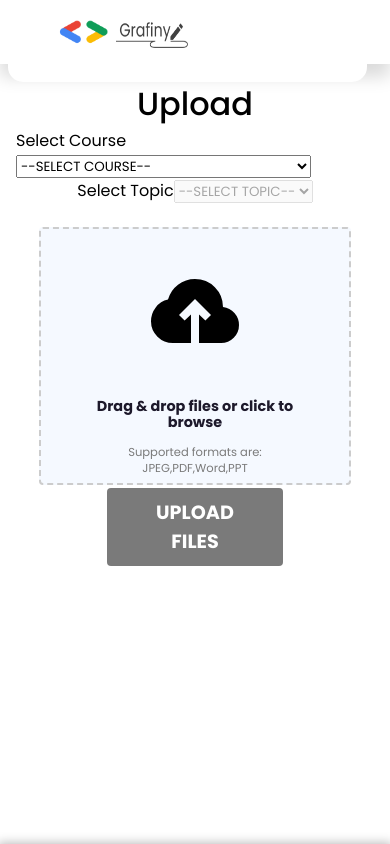
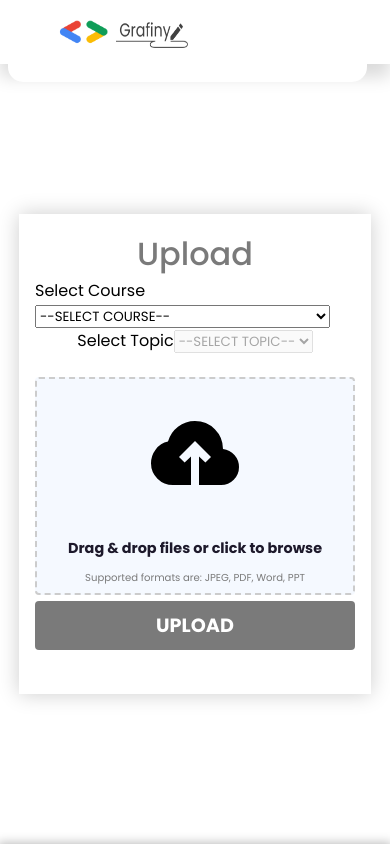
Before and after one commit to gdsc-nits-org/grafiny-client, a React (Vite) app: page /upload in a window 390 px wide. Shown: the top 844 px of the page. Built offline with nearby package versions, Linux system fonts and the light colour scheme; some icons are missing.

Commit message:
MODIFY:CSS stylings

```diff
--- a/src/Pages/Upload/Upload.jsx
+++ b/src/Pages/Upload/Upload.jsx
@@ -145,6 +145,7 @@ const UploadingPage = () => {
   };
 
   return (
+    <div className={styles["main-upload-page"]}>
       <div
         className={styles["uploading-page"]}
         onDrop={handleDrop}
@@ -154,7 +155,12 @@ const UploadingPage = () => {
 
         <div className={styles["dropdown-container"]}>
           <label htmlFor="course">Select Course</label>
-        <select id="course" value={selectedCourse} onChange={handleCourseChange}>
+          <select
+            id="course"
+            value={selectedCourse}
+            onChange={handleCourseChange}
+            disabled={files.length}
+          >
             <option value=" ">--SELECT COURSE--</option>
             {courseOptions.map((course) => (
               <option key={course.id} value={course.id}>
@@ -171,7 +177,7 @@ const UploadingPage = () => {
             id="topic"
             value={selectedTopic}
             onChange={handleTopicChange}
-          disabled={!selectedCourse}
+            disabled={!selectedCourse || selected}
           >
             <option value=" ">--SELECT TOPIC--</option>
             {topicOptions.map(
@@ -197,7 +203,7 @@ const UploadingPage = () => {
               </div>
               <div className={styles["upload-text"]}>
                 Drag & drop files or click to browse
-              <p>Supported formats are: JPEG,PDF,Word,PPT</p>
+                <p>Supported formats are: JPEG, PDF, Word, PPT</p>
               </div>
             </div>
           </label>
@@ -273,8 +279,9 @@ const UploadingPage = () => {
             }`}
             onClick={handleUpload}
           >
-          UPLOAD FILES
+            UPLOAD
           </button>
+        </div>
       </div>
     </div>
   );
--- a/src/Pages/Upload/Upload.module.scss
+++ b/src/Pages/Upload/Upload.module.scss
@@ -1,13 +1,26 @@
+.main-upload-page {
+  min-height: calc(100vh - 4rem);
+  display: flex;
+  flex-direction: column;
+  align-items: center;
+
   .uploading-page {
     display: flex;
     flex-direction: column;
     align-items: center;
     padding: 1em;
     font-family: Arial, sans-serif;
-  min-height: calc(100vh - 4rem);
+    width: 28rem;
+    margin: auto;
+    height: 30rem;
+    overflow: scroll;
+    -ms-overflow-style: none;
+    scrollbar-width: none;
+    box-shadow: 0px 0px 20px rgba(0, 0, 0, 0.2);
 
     h1 {
       font-weight: 500;
+      color: var(--gdsc-grayish-2-100);
     }
 
     .file-upload {
@@ -21,7 +34,7 @@
       }
 
       .upload-box {
-      padding: 3em 6em;
+        padding: 1em;
         display: flex;
         flex-direction: column;
         align-items: center;
@@ -30,7 +43,7 @@
         background: rgba(161, 194, 250, 0.1);
         border: 2px dashed #ccc;
         border-radius: 4px;
-      width: 45vw;
+        width: 25rem;
 
         .upload-icon {
           font-size: 6em;
@@ -54,20 +67,14 @@
             font-family: "Poppins";
             font-style: normal;
             font-weight: 400;
-          font-size: 0.8em;
-          display: flex;
-          align-items: center;
-          text-align: center;
+            font-size: 0.7em;
             color: var(--gdsc-grayish-2-100);
-          flex: none;
-          order: 0;
-          flex-grow: 0;
           }
         }
       }
 
       :hover {
-      border-color: #111;
+        border-color: var(--gdsc-blue-3-100);
       }
     }
 
@@ -86,7 +93,7 @@
       font-size: 1.4em;
       color: var(--gdsc-grayish-2-100);
       margin: 1em 0 0.5em 0;
-    width: 45vw;
+      width: 25rem;
     }
 
     .file-progress-bar {
@@ -104,10 +111,10 @@
         display: flex;
         justify-content: space-between;
         align-items: center;
-      width: 45vw;
+        width: 25rem;
         padding: 0.7em;
-      border-radius: 5px;
-      border: 1px solid var(--gdsc-blue-3-100);
+        border-radius: 1em;
+        border: 1px solid var(--gdsc-dark-1-100);
 
         .file-name {
           font-size: 1em;
@@ -127,10 +134,10 @@
     .disabled-upload-button {
       color: var(--gdsc-bg-2-100);
       border: none;
-    width: 45vw;
+      width: 25rem;
       transition: background-color 0.3s;
       border-radius: 4px;
-    font-family: "Poppins";
+      font-family: var(--gdsc-font-1);
       font-style: normal;
       font-weight: 700;
       font-size: 1.2em;
@@ -152,43 +159,19 @@
     }
   }
 
-@media screen and (max-width: 900px) {
-  .uploading-page {
-    .file-upload {
-      .upload-box {
-        width: 60vw;
-        padding: 1.5em 3em;
-
-        .upload-text {
-          font-size: 1.1rem;
-        }
+  ::-webkit-scrollbar {
+    display: none;
   }
 }
 
-    .uploadStatus {
-      font-size: 1.2em;
-      margin: 1em 0 0.5em 0;
-      width: 60vw;
-    }
-
-    .uploaded-files {
-      .uploaded-file {
-        width: 60vw;
-      }
-    }
-
-    .upload-button {
-      width: 60vw;
-    }
-  }
-}
-
-@media screen and (max-width: 550px) {
+@media screen and (max-width: 600px) {
+  .main-upload-page {
     .uploading-page {
+      width: 22rem;
       .file-upload {
         .upload-box {
           padding-bottom: 0.4em;
-        width: 80vw;
+          width: 20rem;
 
           .upload-text {
             font-size: 0.9em;
@@ -199,17 +182,19 @@
       .uploadStatus {
         font-size: 1em;
         margin: 1em 0 0.5em 0;
-      width: 80vw;
+        width: 20rem;
       }
 
       .uploaded-files {
         .uploaded-file {
-        width: 80vw;
+          width: 20rem;
         }
       }
 
-    .upload-button {
-      width: 80vw;
+      .upload-button,
+      .disabled-upload-button {
+        width: 20rem;
       }
     }
   }
+}
```
Lines whose indentation alone changed are shown as unchanged.
